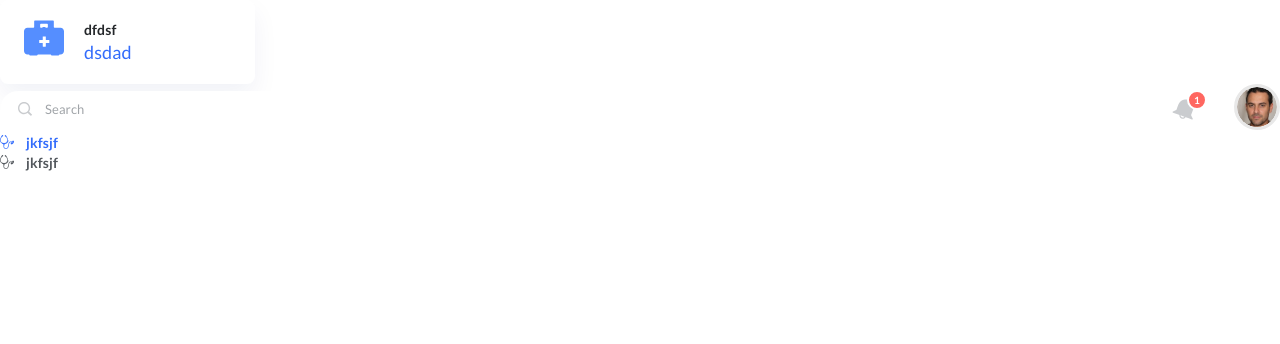
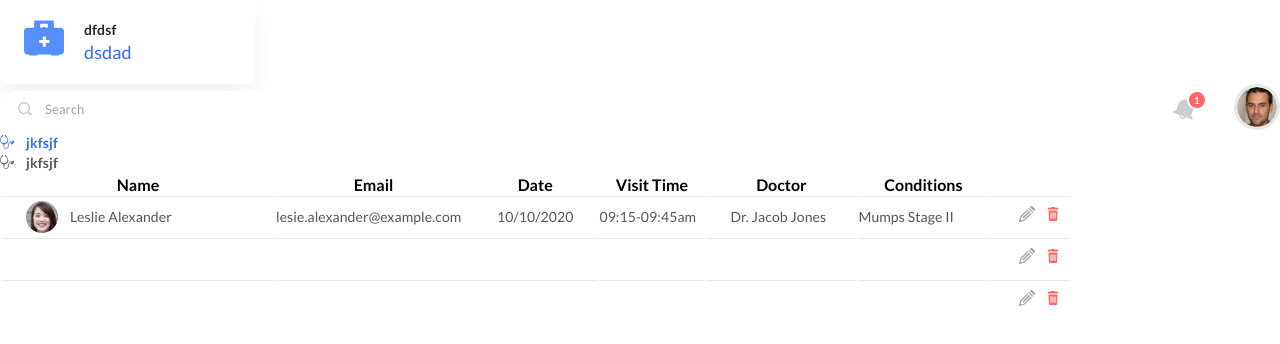
Before and after one commit to alyonavolk/healthcare, a React (Create React App) app: page / in a window 1280 px wide. Shown: the top 344 px of the page. Built offline with nearby package versions, Linux system fonts and the light colour scheme.

Commit message:
Постороение таблицы.

```diff
--- a/src/components/UI/clientTable/clientTable.js
+++ b/src/components/UI/clientTable/clientTable.js
@@ -0,0 +1,36 @@
+import React from 'react';
+import './clientTable.scss';
+import pencil from '../../../resources/img/pencil.svg';
+import trash from '../../../resources/img/trash.svg';
+
+const ClientTable = (props) => {
+    return (
+        <tr className={`clientTable ${props.border}`}>
+            <td>
+                <img src={props.foto} alt='' />
+                <p>{props.name}</p>
+            </td>
+            <td>
+                <p>{props.email}</p>
+            </td>
+            <td>
+                <p>{props.date}</p>
+            </td>
+            <td>
+                {props.visit}
+            </td>
+            <td>
+                {props.doctor}
+            </td>
+            <td>
+                {props.conditions}
+            </td>
+            <td>
+                <img src={pencil} alt='' />
+                <img src={trash} alt='' />
+            </td>
+        </tr>
+    );
+};
+
+export default ClientTable;
--- a/src/components/UI/clientTable/clientTable.scss
+++ b/src/components/UI/clientTable/clientTable.scss
@@ -0,0 +1,53 @@
+@import '../../../style/variables.scss';
+
+.clientTable{
+    padding-right: 24px;
+    td{
+        @extend %body2;
+        color: $gray-dark;
+        max-width: 100%;
+        height: 40px;
+        border-top: 1px solid $divider;
+
+        &:nth-child(1){
+            p {
+                width: 180px;
+            }
+            display: flex;
+            flex-wrap: wrap;
+            align-items: center;
+            justify-content: center;
+            gap: 12px;
+            margin: 0 auto;
+            padding: 0 24px;
+        }
+        &:nth-child(2){
+            width: 195px;
+        }
+        &:nth-child(3){
+            width: 20px;
+            padding: 0 24px;
+        }
+        &:nth-child(4){
+            width: 105px;
+        }
+        &:nth-child(5){
+            width: 150px;
+            padding: 0 24px;
+        }
+        &:nth-child(6){
+            width: 130px;
+        }
+        &:nth-child(7){
+            width: 80px;
+            padding-left: 24px;
+            img{
+                padding: 0 5px;
+            }
+        }
+    }
+}
+
+.brBt{
+    border-bottom: 1px solid $divider;
+}
--- a/src/components/app/App.js
+++ b/src/components/app/App.js
@@ -5,6 +5,7 @@ import Search from '../search/search';
 import client from '../../resources/img/client.svg';
 import bag from '../../resources/img/bag.svg';
 import AsideItem from '../UI/asideItem/asideItem';
+import Table from '../table/table';
 
 function App() {
   return (
@@ -16,6 +17,7 @@ function App() {
             <Search />
             <AsideItem font='appointments' link='/'>jkfsjf</AsideItem>
             <AsideItem font='appointments' link='/kdsd'>jkfsjf</AsideItem>
+            <Table />
           </Route>
         </Switch>
       </div>
--- a/src/components/table/table.js
+++ b/src/components/table/table.js
@@ -0,0 +1,31 @@
+import React from 'react';
+import ClientTable from '../UI/clientTable/clientTable';
+import './table.scss';
+import client from '../../resources/img/client.svg';
+
+const Table = () => {
+    return (
+        <div className='table'>
+            <table>
+                <thead>
+                    <tr>
+                        <th>Name</th>
+                        <th>Email</th>
+                        <th>Date</th>
+                        <th>Visit Time</th>
+                        <th>Doctor</th>
+                        <th>Conditions</th>
+                        <th></th>
+                    </tr>
+                </thead>
+                <tbody>
+                    <ClientTable foto={client} name='Leslie Alexander' email='lesie.alexander@example.com' date='10/10/2020' visit='09:15-09:45am' doctor='Dr. Jacob Jones' conditions='Mumps Stage II' />
+                    <ClientTable name='' email='' date='' visit='' doctor='' conditions='' />
+                    <ClientTable name='' email='' date='' visit='' doctor='' conditions='' border='brBt' />
+                </tbody>
+            </table>
+        </div>
+    );
+};
+
+export default Table;
```
